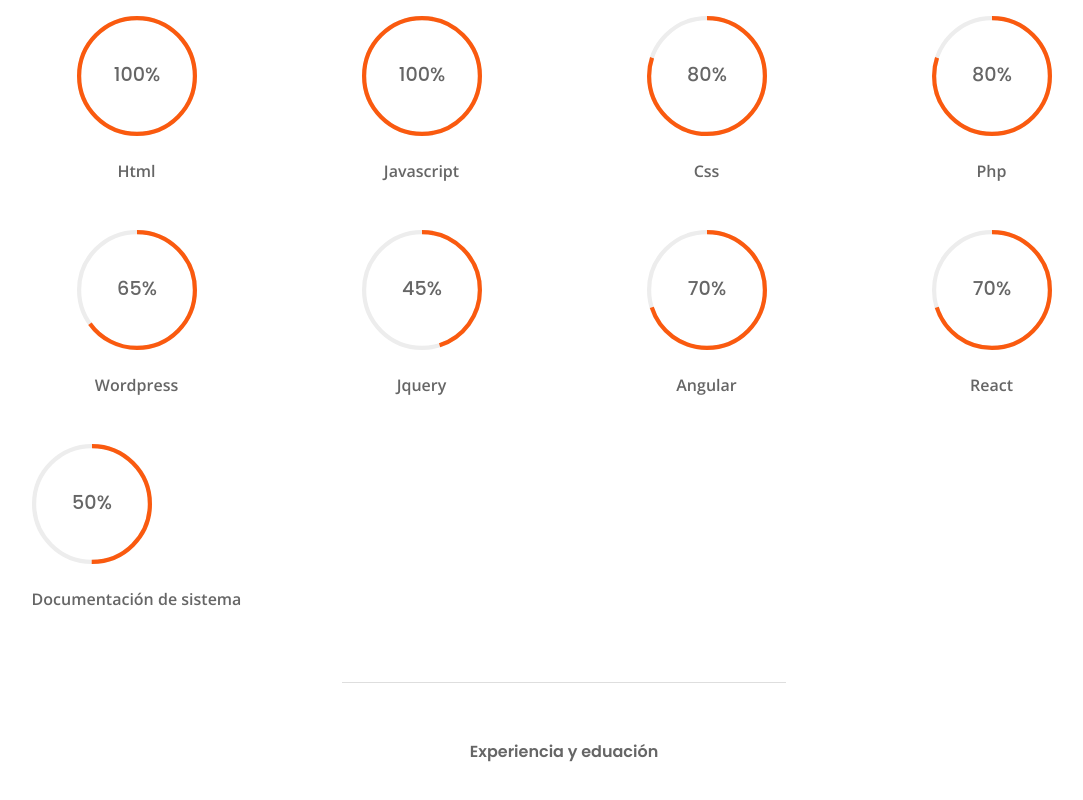
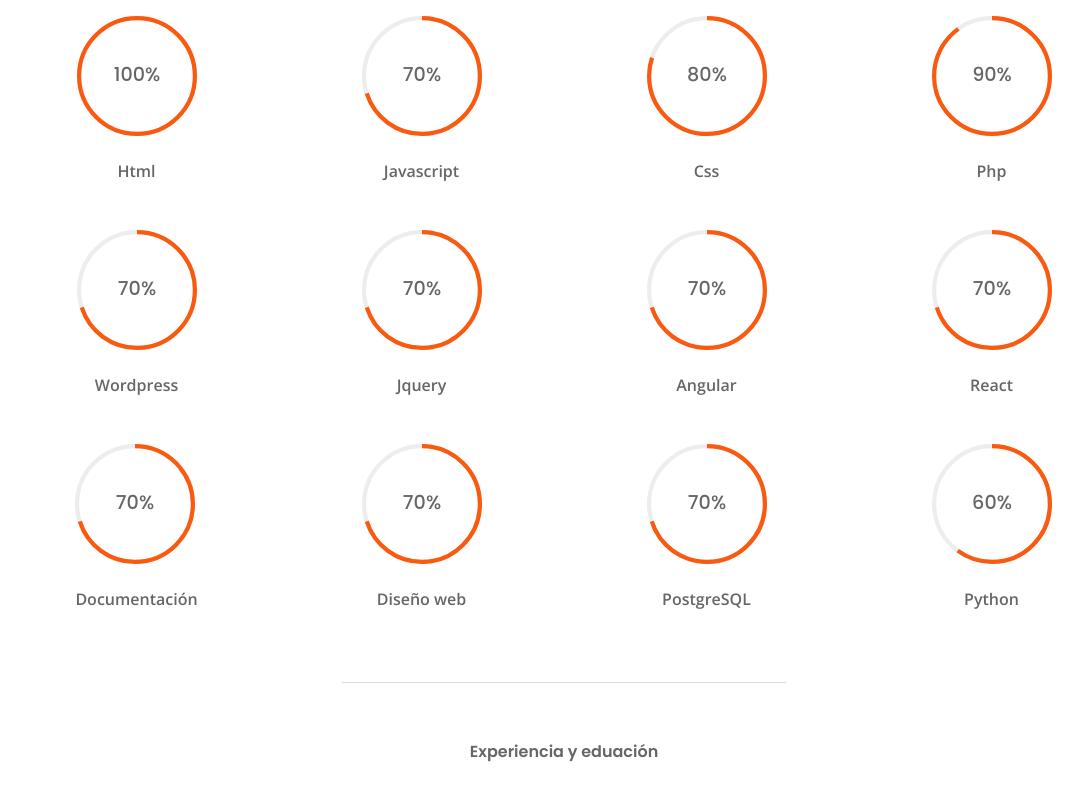
Before and after one commit to JeremyBenitez/Mi-portafolio, a React (Vite) app: page /About in a window 1280 px wide. Shown: the part 760-1560 px from the top of the page, without its empty margins (76-1159 px from the left). Built offline with nearby package versions, Linux system fonts and the light colour scheme.

Commit message:
aumento estadisticas

```diff
--- a/src/App.css
+++ b/src/App.css
@@ -201,3 +201,6 @@
     line-height: 60px;
 
 }
+
+
+/**/
--- a/src/data.jsx
+++ b/src/data.jsx
@@ -172,7 +172,7 @@
   {
     id: 2,
     title: 'Javascript',
-    percentage: '100',
+    percentage: '70',
   },
 
   {
@@ -184,19 +184,19 @@
   {
     id: 4,
     title: 'Php',
-    percentage: '80',
+    percentage: '90',
   },
 
   {
     id: 5,
     title: 'Wordpress',
-    percentage: '65',
+    percentage: '70',
   },
 
   {
     id: 6,
     title: 'Jquery',
-    percentage: '45',
+    percentage: '70',
   },
 
   {
@@ -212,9 +212,25 @@
   },
   {
     id: 9,
-    title: 'Documentación de sistema',
-    percentage: '50',
+    title: 'Documentación',
+    percentage: '70',
   },
+  {
+    id: 10,
+    title: 'Diseño web',
+    percentage: '70',
+  },
+  {
+    id: 11,
+    title: 'PostgreSQL',
+    percentage: '70',
+  },
+  {
+    id: 12,
+    title: 'Python',
+    percentage: '60',
+  }
+
 ];
 
 export const portfolio = [
--- a/src/pages/home/home.css
+++ b/src/pages/home/home.css
@@ -18,11 +18,9 @@
 .home__img{
 	display: flex;
 	justify-content: center;
-	}
-	@media screen and (max-width: 700px) {
-		.home__img {
-		display: inline-block;
-	}
+
+
+
 }
 
 .home__data{
```
